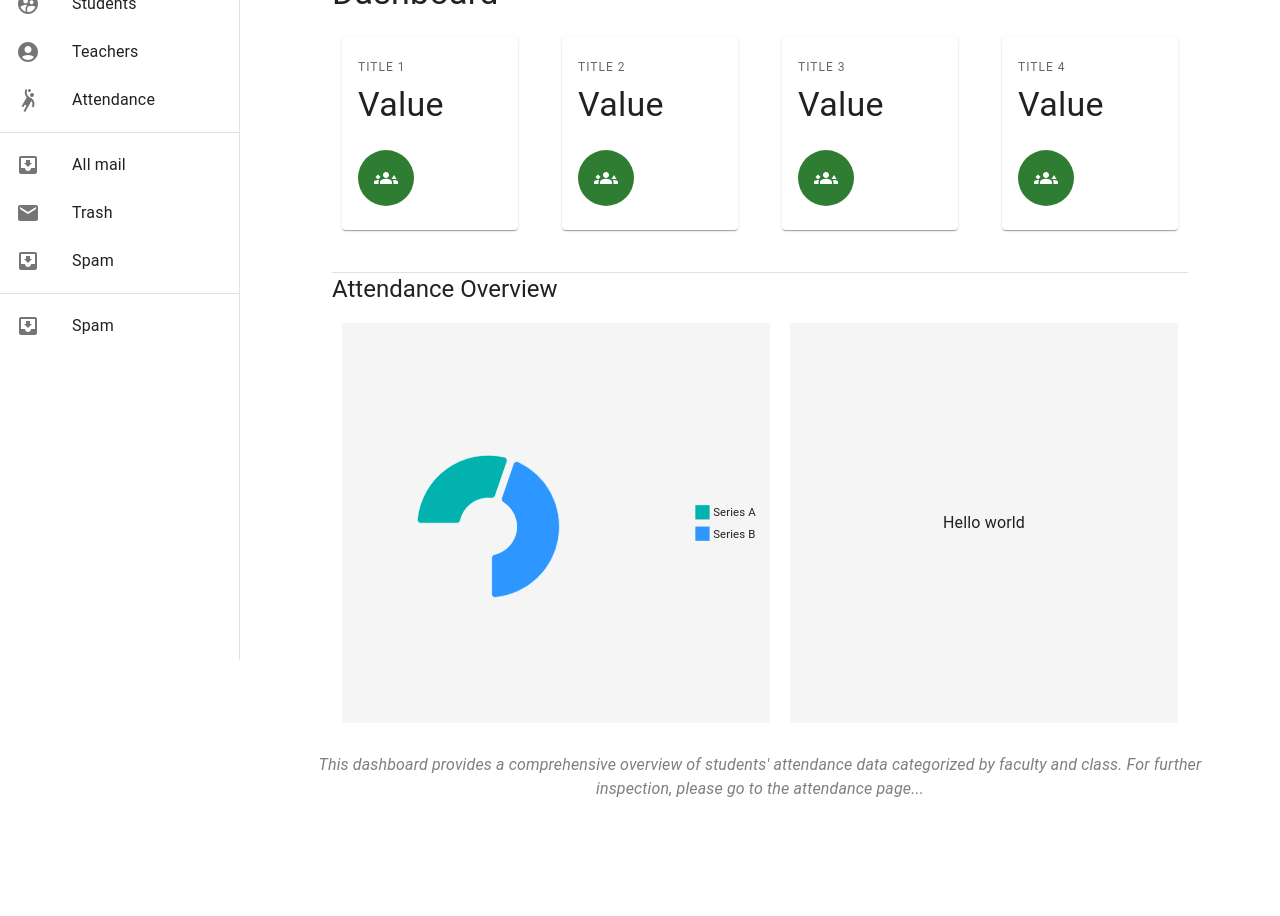
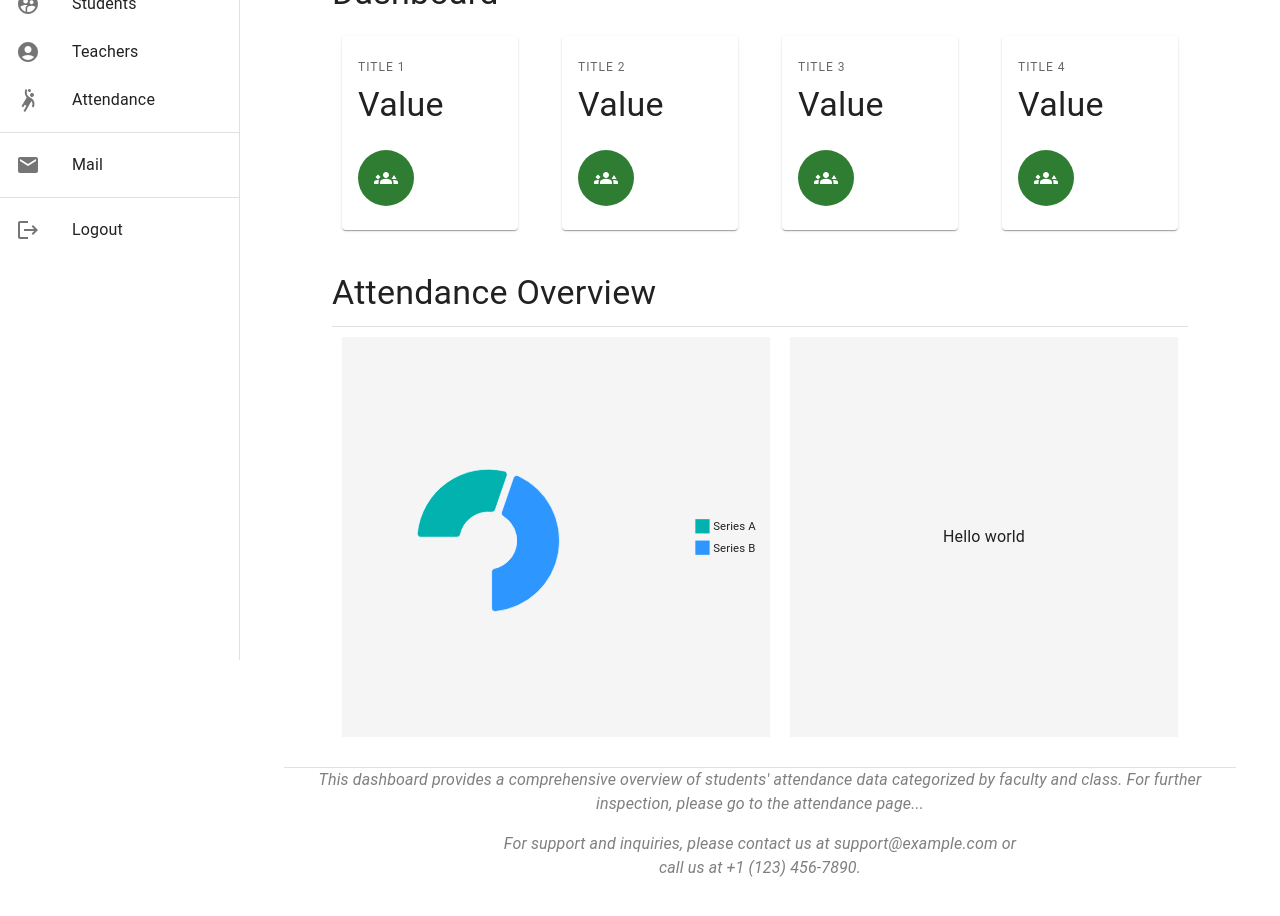
Before and after one commit to Subin10000/sfrs-frontend, a React (Create React App) app: page /home in a window 1280 px wide. Shown: the part 140-1056 px from the top of the page. Before the commit the page ends 981 px from the top, so only its background shows below. Built offline with nearby package versions, Linux system fonts and the light colour scheme; no server answers; sample sign-in values are in the browser's storage.

Commit message:
logout added

```diff
--- a/src/Pages/NavigationBar.js
+++ b/src/Pages/NavigationBar.js
@@ -20,6 +20,7 @@ import SupervisedUserCircleIcon from '@mui/icons-material/SupervisedUserCircle';
 import AccountCircleIcon from '@mui/icons-material/AccountCircle';
 import SportsHandballIcon from '@mui/icons-material/SportsHandball';
 import Dashboard from './dashboard';
+import LogoutIcon from '@mui/icons-material/Logout';
 
 const drawerWidth = 240;
 
@@ -74,11 +75,11 @@ export default function SideNavigation() {
           </List>
           <Divider />
           <List>
-            {['All mail', 'Trash', 'Spam'].map((text, index) => (
+            {['Mail'].map((text, index) => (
               <ListItem key={text} disablePadding>
                 <ListItemButton>
                   <ListItemIcon>
-                    {index % 2 === 0 ? <InboxIcon /> : <MailIcon />}
+                    <MailIcon />
                   </ListItemIcon>
                   <ListItemText primary={text} />
                 </ListItemButton>
@@ -87,11 +88,11 @@ export default function SideNavigation() {
           </List>
           <Divider />
           <List>
-            {['Spam'].map((text, index) => (
+            {['Logout'].map((text, index) => (
               <ListItem key={text} disablePadding>
                 <ListItemButton>
                   <ListItemIcon>
-                    {index % 2 === 0 ? <InboxIcon /> : <MailIcon />}
+                    <LogoutIcon/>
                   </ListItemIcon>
                   <ListItemText primary={text} />
                 </ListItemButton>
@@ -106,8 +107,18 @@ export default function SideNavigation() {
         <Typography paragraph width="100%">
           <Dashboard/>
         </Typography>
+        <Divider />
+
         <Typography paragraph style={{ fontStyle: 'italic', color: 'rgba(0, 0, 0, 0.5)', textAlign:'center' }}>
             This dashboard provides a comprehensive overview of students' attendance data categorized by faculty and class. For further inspection, please go to the attendance page...
+        </Typography>
+        <Typography paragraph style={{ fontStyle: 'italic', color: 'rgba(0, 0, 0, 0.5)', textAlign:"center", display:'flex', flexDirection:"column", alignItems:"center" }}>
+          <div style={{width:"70%"}}>
+          For support and inquiries, please contact us at support@example.com or
+          </div>
+          <div style={{width:"40%"}}>
+          call us at +1 (123) 456-7890.
+          </div>
         </Typography>
       </Box>
     </Box>
--- a/src/Pages/dashboard/index.js
+++ b/src/Pages/dashboard/index.js
@@ -62,10 +62,10 @@ const Dashboard = () => {
                 </Grid>
 
                 <Box mt={4}>
-                    <Divider />
-                    <Typography variant="h5" gutterBottom>
+                    <Typography variant="h4" gutterBottom>
                         Attendance Overview
                     </Typography>
+                    <Divider />
                     <Box
                         sx={{
                             display: 'flex',
```
